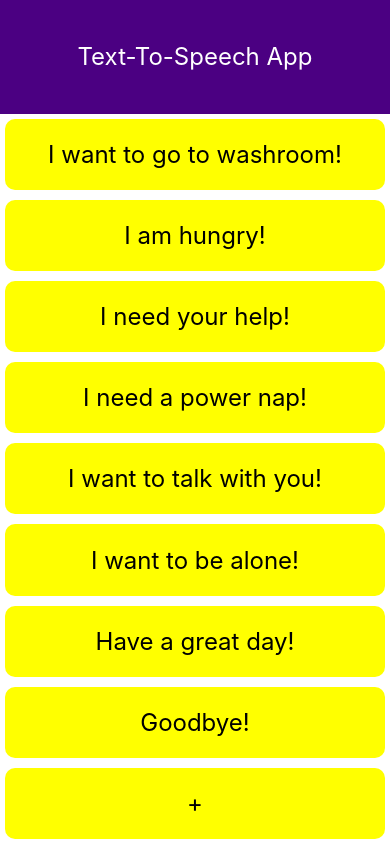
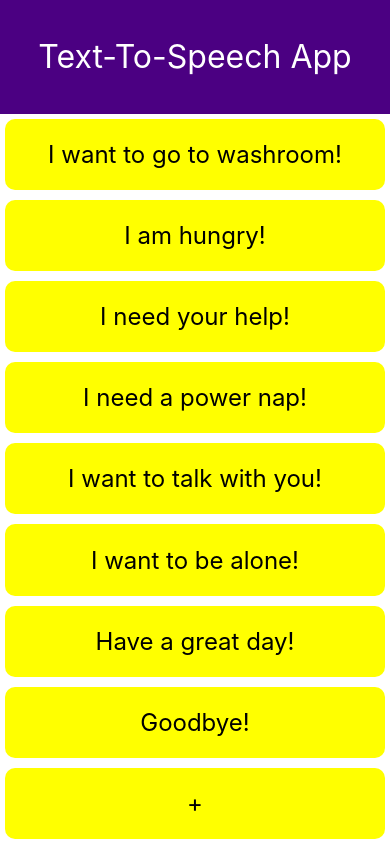
Before and after one commit to sashwot/newApp, a React Native app: screen / in a window 390 px wide. Built offline with nearby package versions, Linux system fonts and the light colour scheme.

Commit message:
Changed Topbar size.

```diff
--- a/App.js
+++ b/App.js
@@ -96,7 +96,7 @@ const styles = StyleSheet.create({
 
   textstyle: {
     color:'#ffffff',
-    fontSize: 24.0
+    fontSize: 32.0
   },
 
   buttonContainer: {
```
